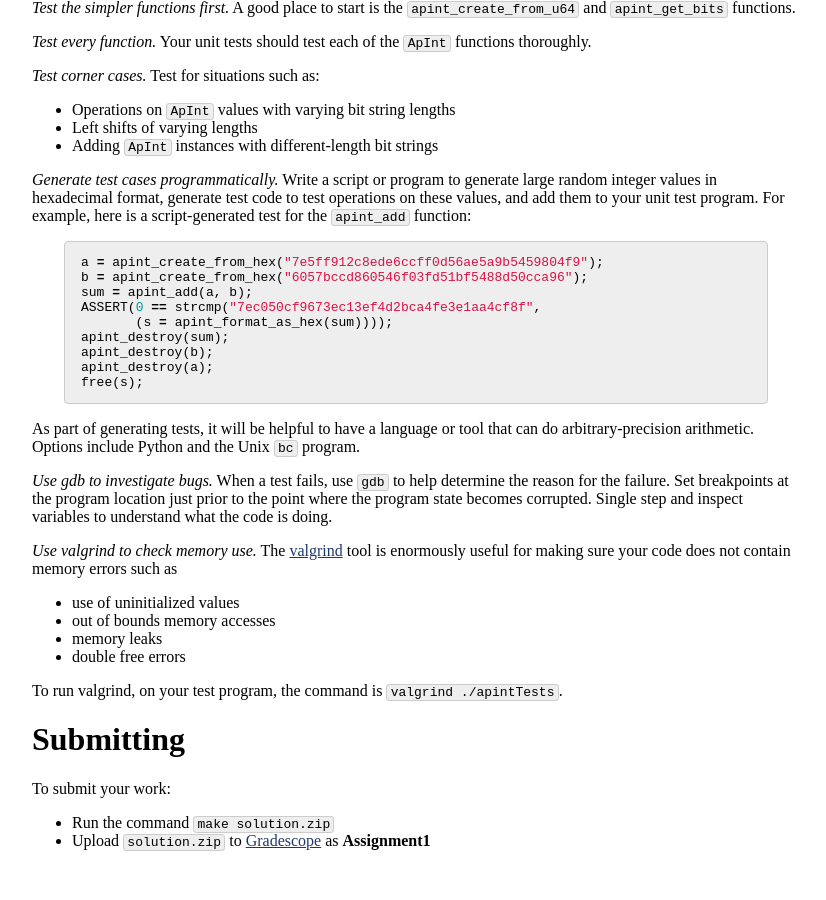
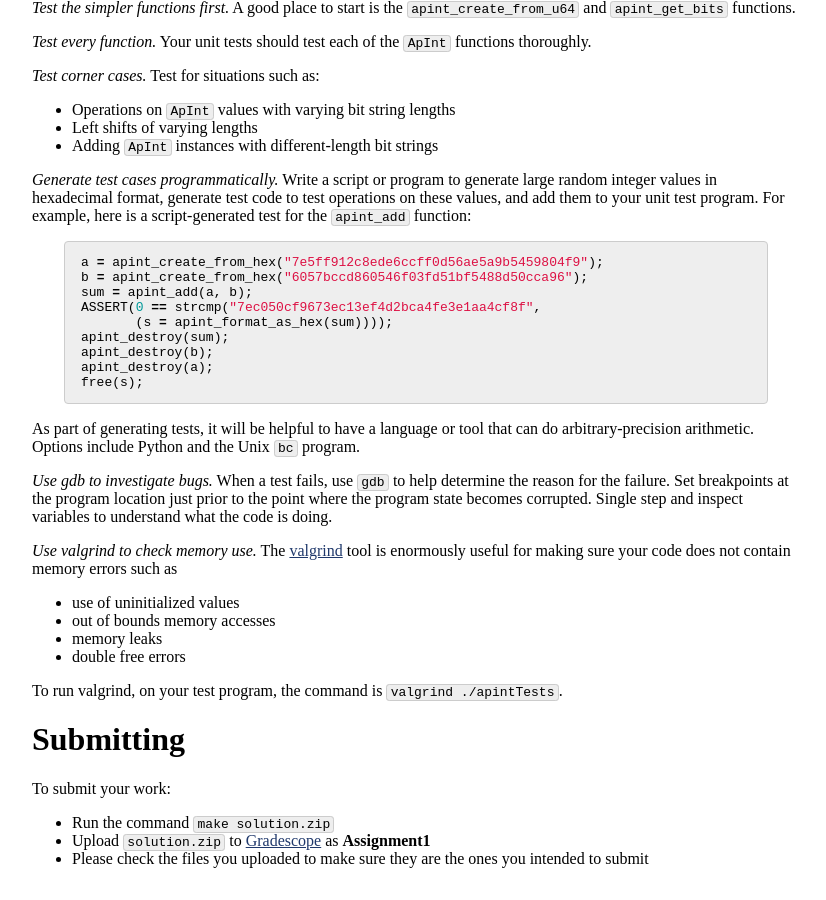
Before and after one commit to jhucsf/spring2020, a Jekyll site: the page built from assign/assign01.md, in a window 1280 px wide and 900 px high, scrolled down 4319 px. Shown: the whole window, without its empty margins (224-1050 px from the left). Built offline with Jekyll 4.4.1, drawn with Linux system fonts in a browser that asks for light colours.

Commit message:
check submitted files

```diff
--- a/assign/assign01.md
+++ b/assign/assign01.md
@@ -220,3 +220,4 @@ To submit your work:
 
 * Run the command `make solution.zip`
 * Upload `solution.zip` to [Gradescope](https://www.gradescope.com/) as **Assignment1**
+* Please check the files you uploaded to make sure they are the ones you intended to submit
```
